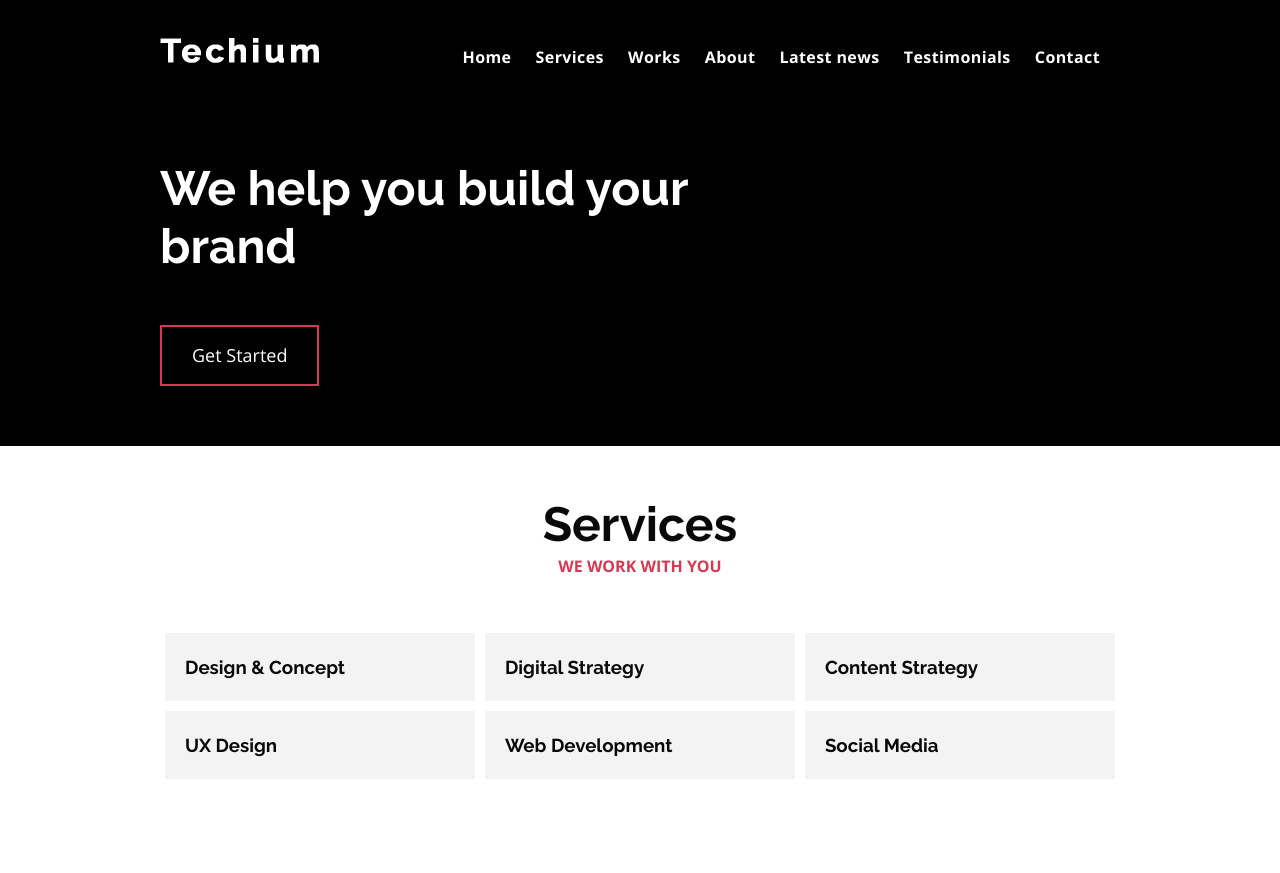
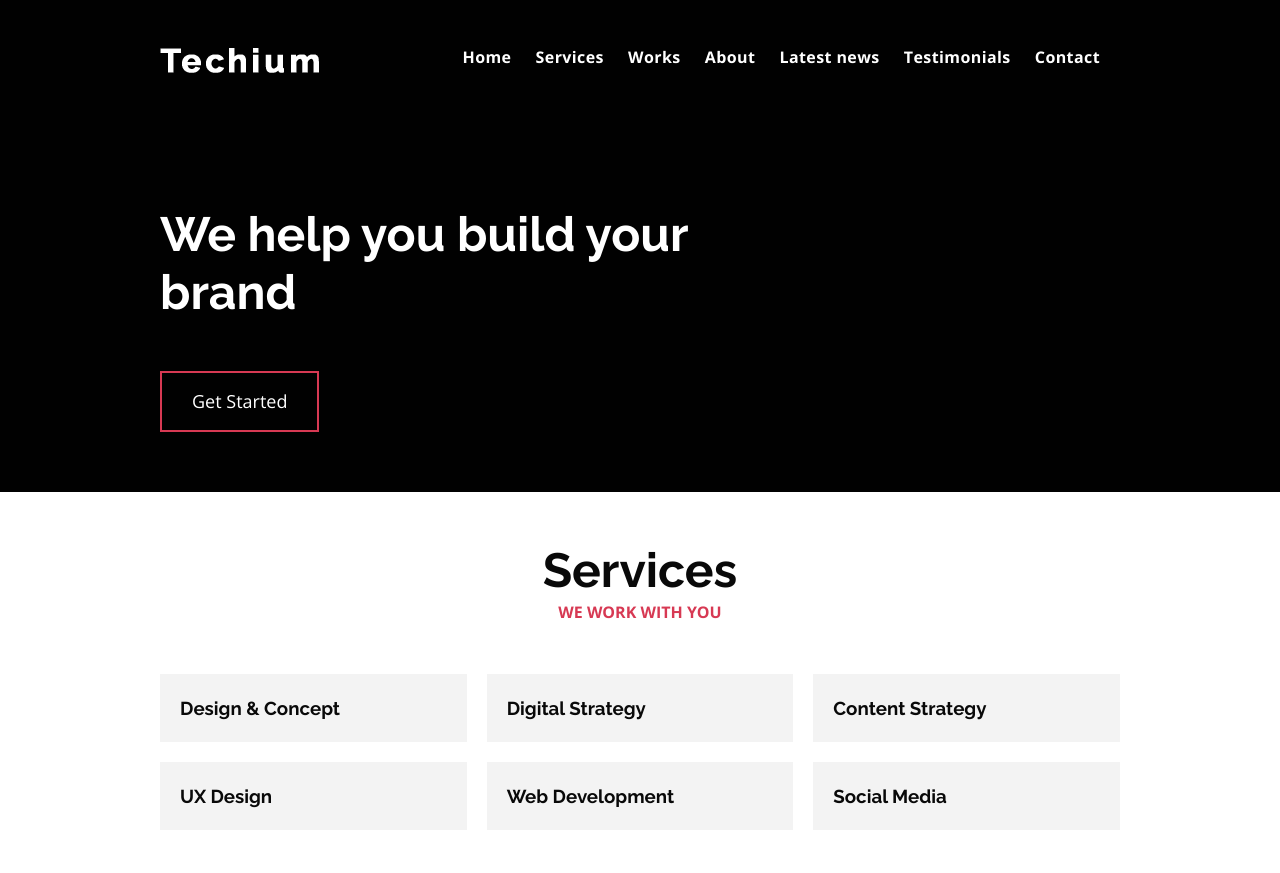
Before and after one commit to alomia/holbertonschool-web_front_end, a plain HTML site: page 0x04-flexbox/5-index.html in a window 1280 px wide. Shown: the top 873 px of the page. Drawn offline with nearby package versions, Linux system fonts and the light colour scheme; files whose address does not match are found by name.

Commit message:
Flexify the header

```diff
--- a/0x04-flexbox/5-index.html
+++ b/0x04-flexbox/5-index.html
@@ -7,7 +7,7 @@
     <meta name="description" content="Description of the page less than 150 characters">
     <link rel="icon" type="image/png" href="images/favicon.jpg">
     <link href="https://fonts.googleapis.com/css?family=Open+Sans:400,700|Raleway:700&display=swap" rel="stylesheet">
-    <link rel='stylesheet' href='./3-styles.css'>
+    <link rel='stylesheet' href='./5-styles.css'>
   </head>
   <body>
     <!– Header –>
```
